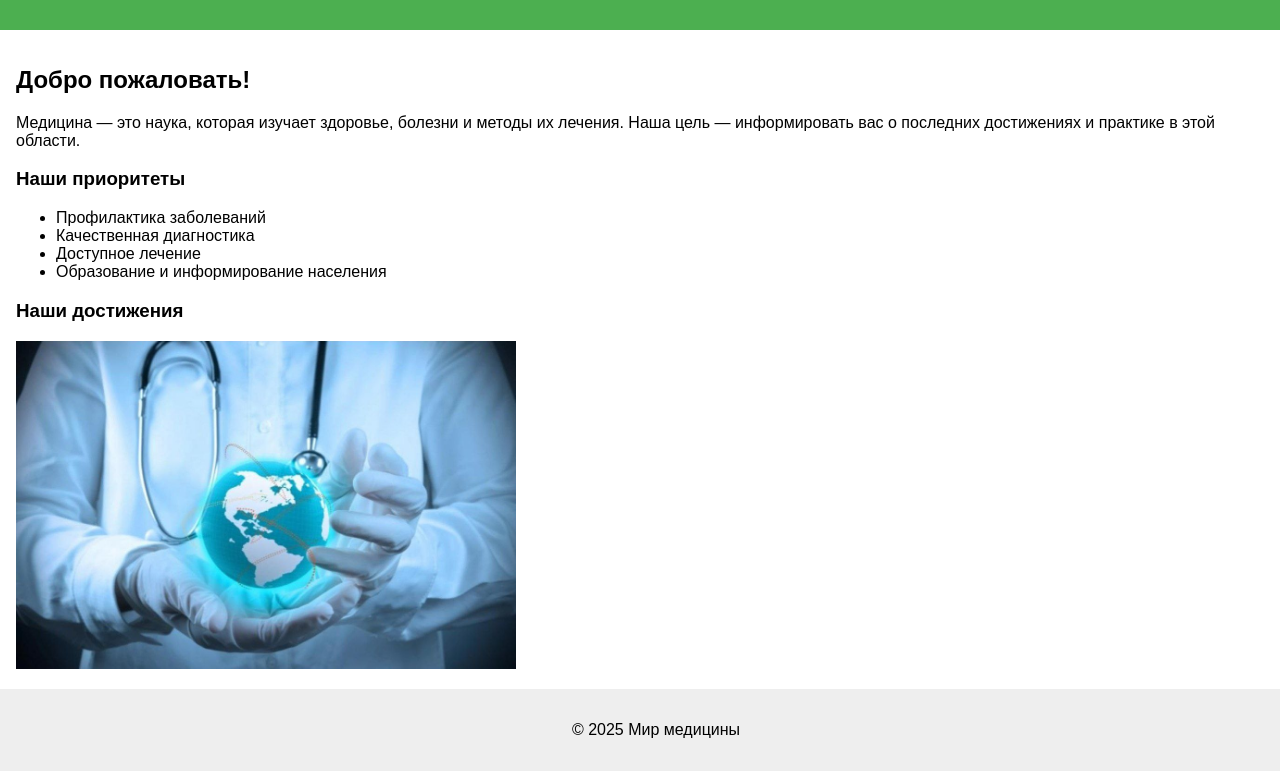
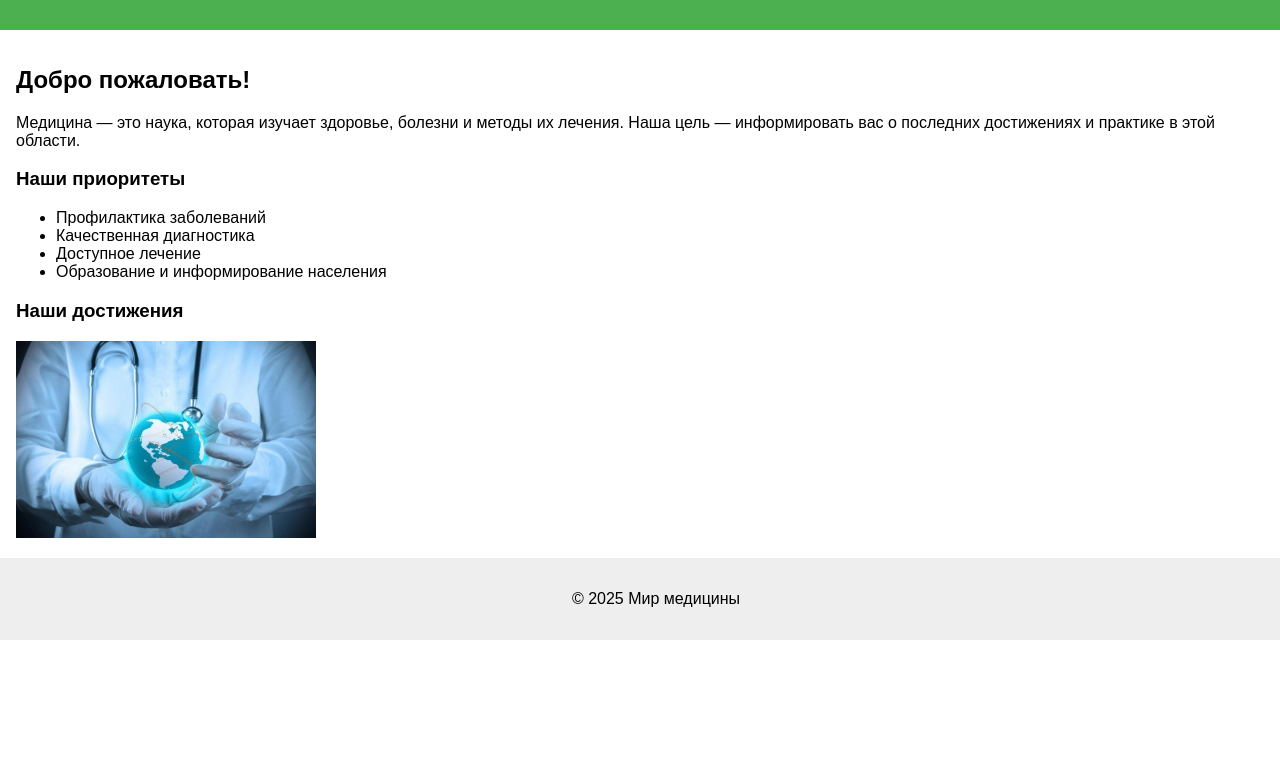
Before and after one commit to lamparik/medik.info.gomel, a plain HTML site: page index.html in a window 1280 px wide. Shown: the part 116-887 px from the top of the page. After the commit the page ends 800 px from the top, so only its background shows below. Drawn offline with Linux system fonts and the light colour scheme.

Commit message:
Update index.html

```diff
--- a/index.html
+++ b/index.html
@@ -33,7 +33,7 @@
         </section>
         <section>
             <h3>Наши достижения</h3>
-            <img src="главная.jpg" alt="Достижения медицины" width="500">
+            <img src="главная.jpg" alt="Достижения медицины" width="300">
         </section>
     </main>
     <footer>
```
